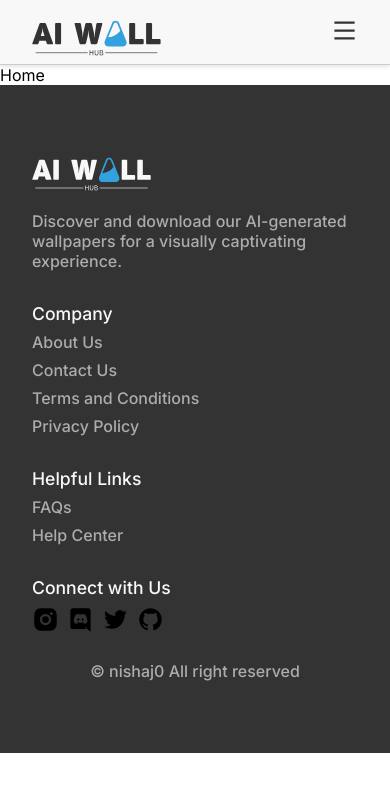
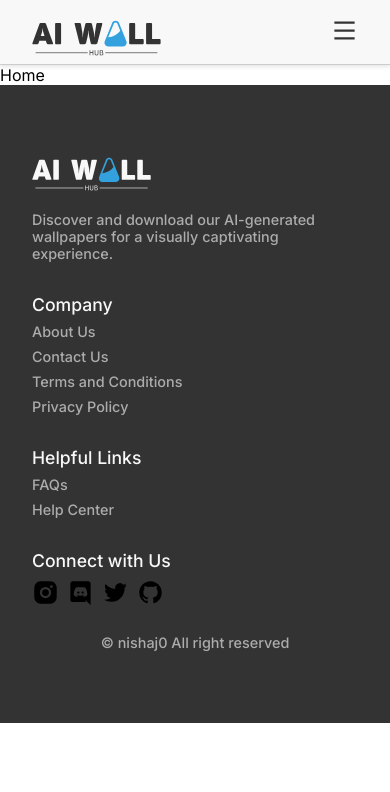
Before and after one commit to nishaj0/Ai_WallHub, a React (Vite) app in the folder client/: page / in a window 390 px wide. Shown: the top 792 px of the page. Built offline with nearby package versions, Linux system fonts and the light colour scheme.

Commit message:
decreased font size of footer a,p

```diff
--- a/client/src/components/Footer/footer.css
+++ b/client/src/components/Footer/footer.css
@@ -54,12 +54,12 @@
 @media screen and (max-width: 550px) {
    .wallHub__footer a,
    .wallHub__footer p {
-      font-size: 1rem;
+      font-size: .9rem;
    }
    .wallHub__footer-link h4 {
       font-size: 1.1rem;
    }
    .wallHub__footer-link li{
-      font-size: 1rem;
+      font-size: .9rem;
    }
 }
```
